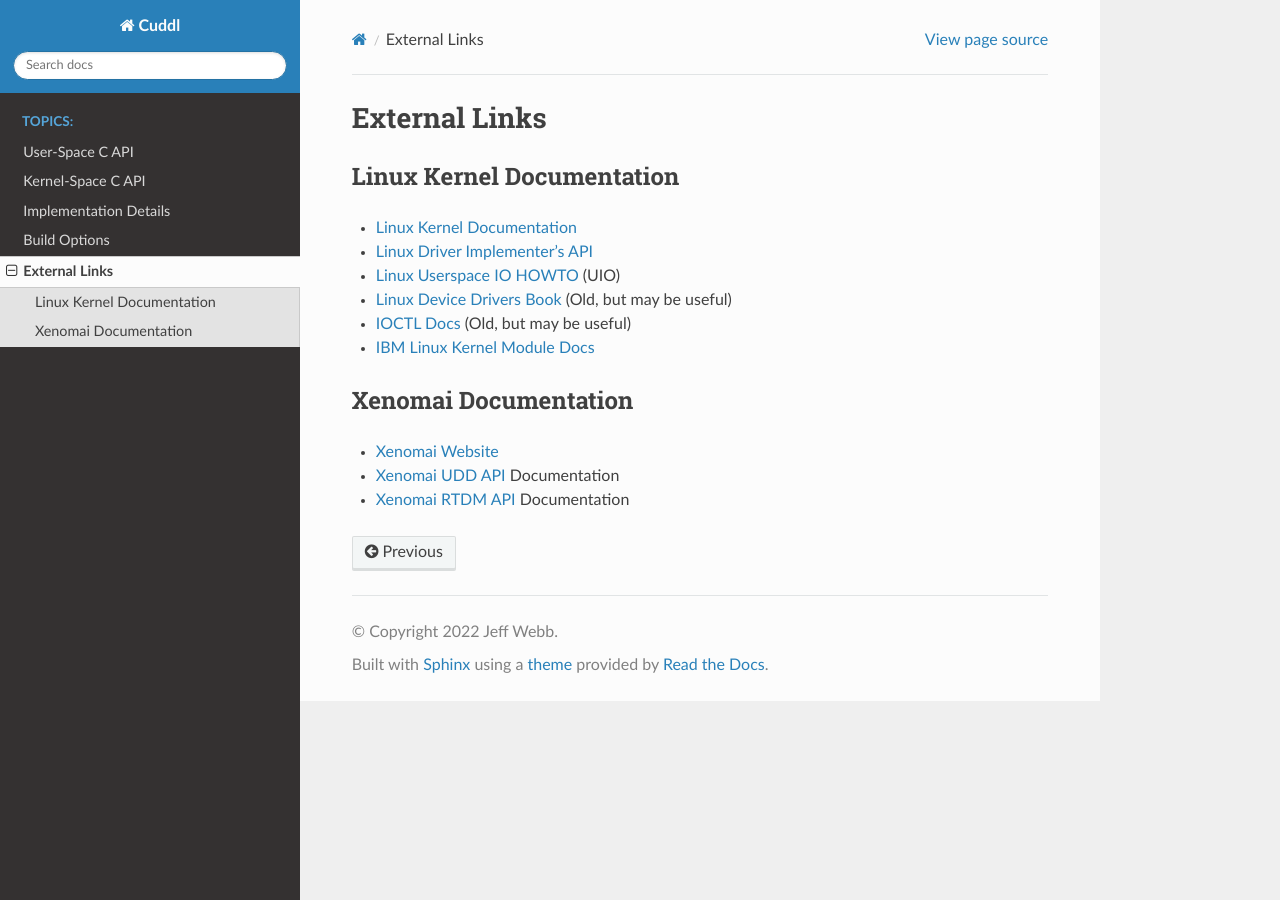
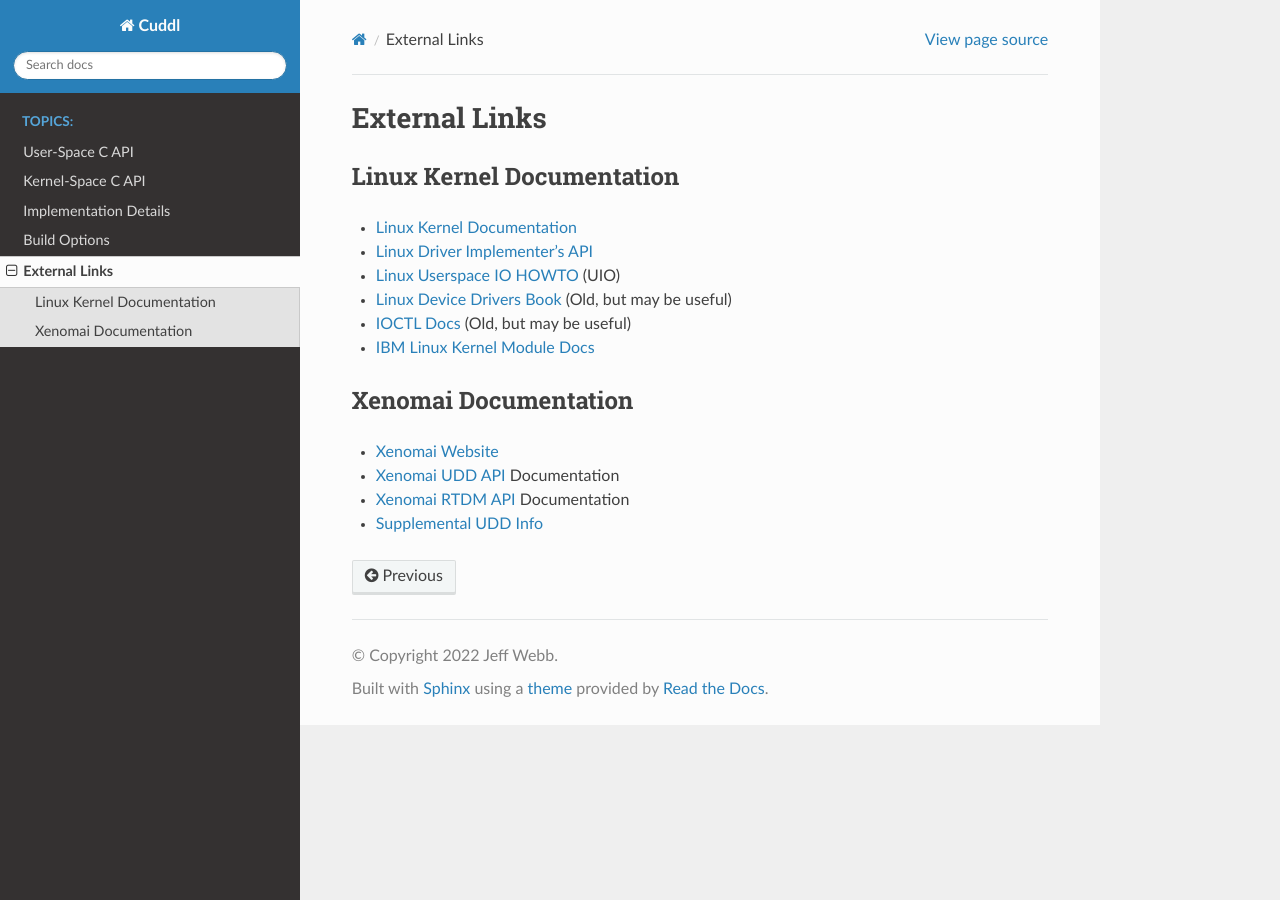
Before and after one commit to codecraftingtools/cuddl, a Sphinx documentation site: the page built from doc/external.rst, in a window 1280 px wide. Built offline with Sphinx 7.4.7 and the Read the Docs theme 2.0.0, drawn with Linux system fonts in a browser that asks for light colours.

Commit message:
Very minor update to comments and documentation

```diff
--- a/doc/external.rst
+++ b/doc/external.rst
@@ -31,6 +31,7 @@ Xenomai Documentation
 - `Xenomai Website`_
 - `Xenomai UDD API`_ Documentation
 - `Xenomai RTDM API`_ Documentation
+- `Supplemental UDD Info`_
 
 .. _Linux Kernel Documentation:
    https://www.kernel.org/doc/html/latest/index.html
@@ -48,3 +49,5 @@ Xenomai Documentation
    https://xenomai.org/documentation/xenomai-3/html/xeno3prm/group__rtdm__udd.html
 .. _Xenomai RTDM API:
    https://xenomai.org/documentation/xenomai-3/html/xeno3prm/group__rtdm.html
+.. _Supplemental UDD Info:
+   http://xenomai.org/pipermail/xenomai/2017-February/037121.html
```
Also changed, not shown: 3 other files.
